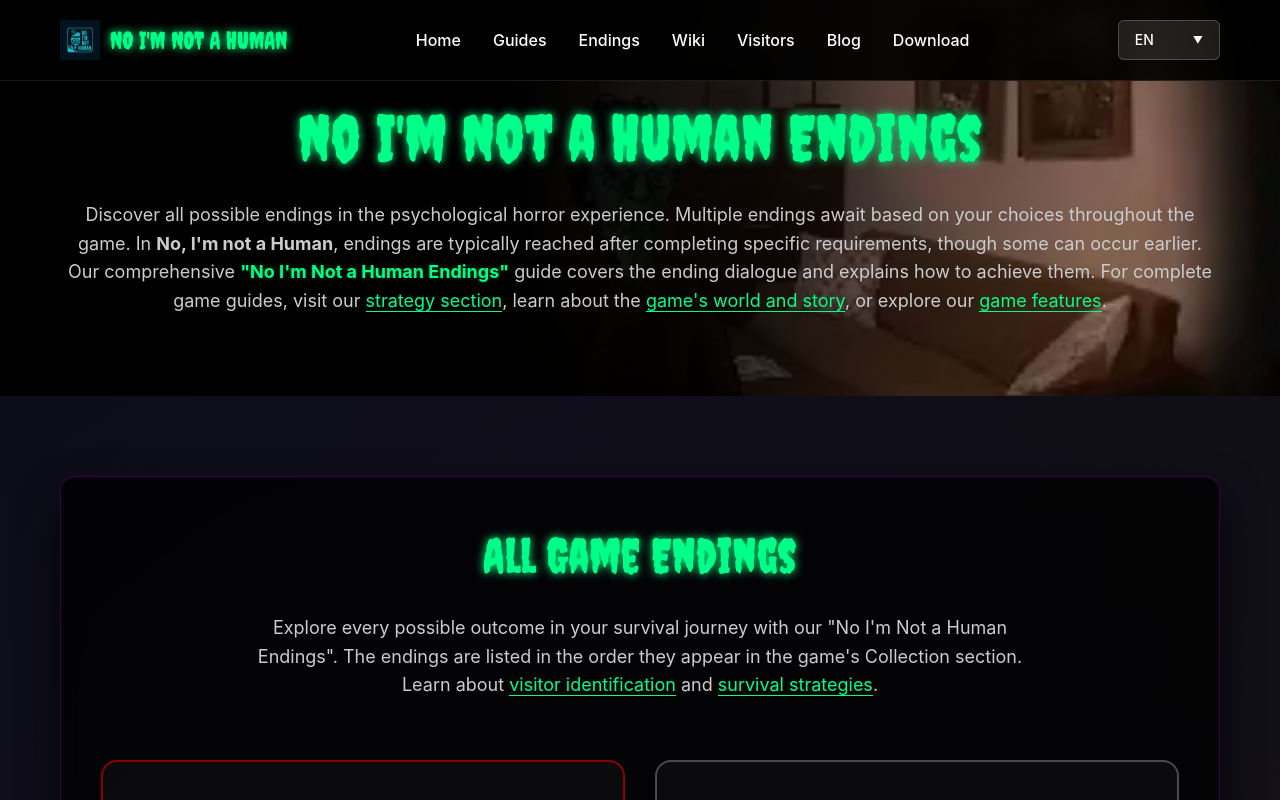
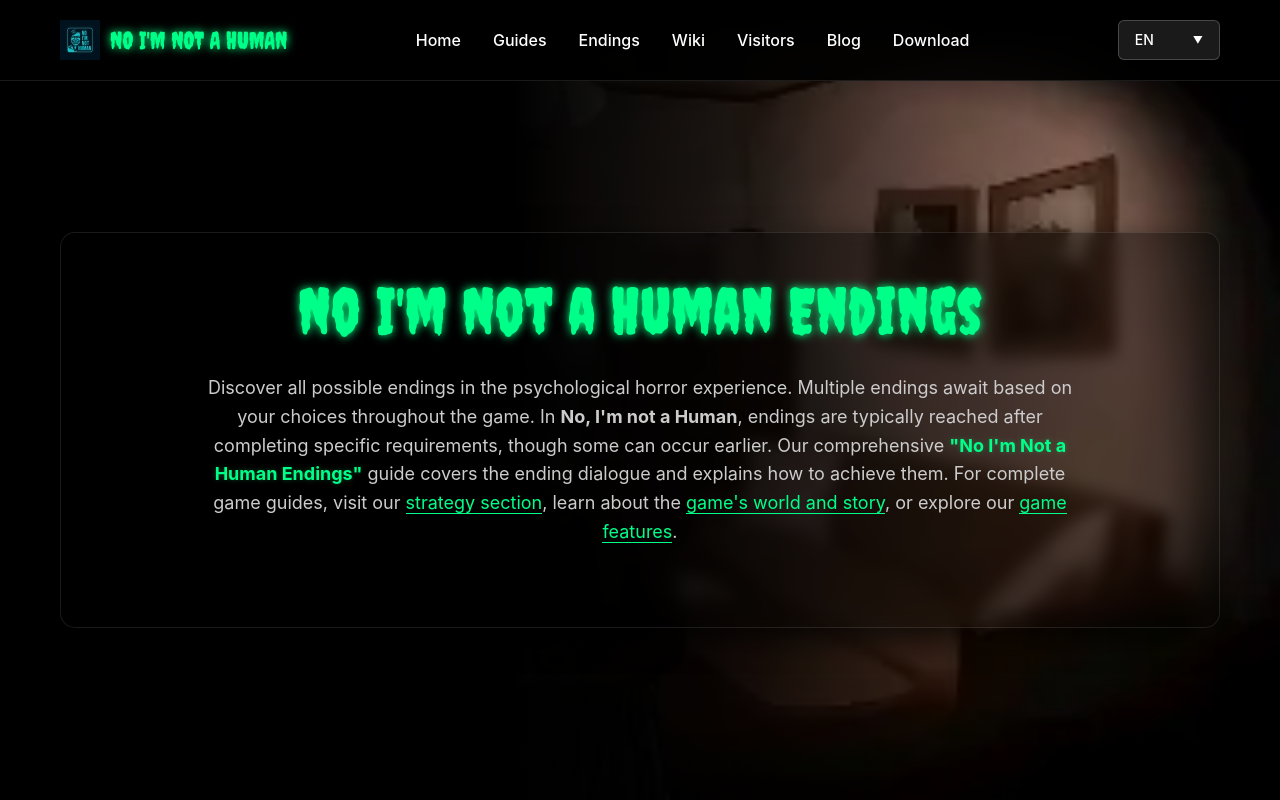
Before and after one commit to wanghuan072/no-im-not-a-human, a Vue app: page /endings in a window 1280 px wide. Shown: the top 800 px of the page. Built offline with nearby package versions, Linux system fonts and the light colour scheme.

Commit message:
优化-2

```diff
--- a/index.html
+++ b/index.html
@@ -42,6 +42,173 @@
   <link rel="alternate" hreflang="en" href="https://iamnotahuman.org/">
   <link rel="alternate" hreflang="x-default" href="https://iamnotahuman.org/">
 
+  <!-- 字体预加载优化 -->
+  <link rel="preload" href="https://fonts.googleapis.com/css2?family=Creepster&display=swap" as="style" onload="this.onload=null;this.rel='stylesheet'">
+  <noscript><link rel="stylesheet" href="https://fonts.googleapis.com/css2?family=Creepster&display=swap"></noscript>
+
+  <!-- 关键资源预加载 -->
+  <link rel="preload" href="/images/1.webp" as="image" fetchpriority="high">
+  <link rel="preload" href="/images/about-img.webp" as="image">
+
+  <!-- 关键CSS内联 - 减少首屏渲染阻塞 -->
+  <style>
+    /* 关键首屏样式 */
+    * {
+      margin: 0;
+      padding: 0;
+      box-sizing: border-box;
+    }
+
+    body {
+      font-family: 'Inter', -apple-system, BlinkMacSystemFont, 'Segoe UI', 'Roboto', sans-serif;
+      line-height: 1.6;
+      color: #fff;
+      background: #000;
+      overflow-x: hidden;
+      -webkit-font-smoothing: antialiased;
+      -moz-osx-font-smoothing: grayscale;
+    }
+
+    .container {
+      width: 100%;
+      max-width: 1200px;
+      margin: 0 auto;
+      padding: 0 20px;
+    }
+
+    .section {
+      position: relative;
+      background-attachment: fixed;
+      background-position: center center;
+      background-size: cover;
+      background-repeat: no-repeat;
+      overflow: hidden;
+      display: flex;
+      align-items: center;
+      justify-content: center;
+      padding: 80px 0;
+    }
+
+    .section.hero {
+      height: 100vh;
+      padding: 70px 0 0 0;
+    }
+
+    .hero-bg-image {
+      position: absolute;
+      top: 0;
+      left: 0;
+      width: 100%;
+      height: 100%;
+      object-fit: cover;
+      object-position: center center;
+      z-index: 1;
+    }
+
+    .hero-wrapper {
+      color: #fff;
+      background: rgba(0, 0, 0, 0.4);
+      backdrop-filter: blur(8px);
+      border-radius: 15px;
+      padding: 40px;
+      box-shadow: 0 10px 30px rgba(0, 0, 0, 0.7);
+      border: 1px solid rgba(255, 255, 255, 0.1);
+      text-align: center;
+      position: relative;
+      z-index: 3;
+    }
+
+    .hero-title {
+      font-size: 64px;
+      font-weight: bold;
+      margin-bottom: 24px;
+      color: white;
+      text-align: center;
+      position: relative;
+      z-index: 3;
+      line-height: 1.2;
+    }
+
+    .hero-title .highlight {
+      font-family: 'Creepster', cursive;
+      color: #00ff88;
+      text-shadow: 0 0 10px #00ff88;
+      font-weight: normal;
+    }
+
+    .hero-description {
+      margin-bottom: 40px;
+      text-align: center;
+      position: relative;
+      z-index: 3;
+    }
+
+    .hero-description p {
+      font-size: 18px;
+      line-height: 1.7;
+      color: #d1d5db;
+      max-width: 900px;
+      margin-left: auto;
+      margin-right: auto;
+    }
+
+    .hero-buttons {
+      display: flex;
+      gap: 20px;
+      justify-content: center;
+      position: relative;
+      z-index: 3;
+      margin-bottom: 40px;
+    }
+
+    .btn {
+      padding: 16px 32px;
+      border: none;
+      border-radius: 5px;
+      font-size: 18px;
+      font-weight: bold;
+      cursor: pointer;
+      transition: all 0.3s ease;
+      text-decoration: none;
+      display: inline-block;
+    }
+
+    .btn-primary {
+      background: #00ff41;
+      color: #000;
+      box-shadow: 0 0 15px rgba(0, 255, 65, 0.3);
+    }
+
+    .btn-secondary {
+      background: transparent;
+      color: #fff;
+      border: 2px solid #fff;
+    }
+
+    /* 响应式设计 */
+    @media (max-width: 768px) {
+      .hero-title {
+        font-size: 24px;
+        margin-bottom: 10px;
+      }
+
+      .hero-description p {
+        font-size: 14px;
+        line-height: 1.5;
+      }
+
+      .hero-buttons {
+        gap: 10px;
+        margin-bottom: 10px;
+      }
+
+      .btn {
+        padding: 10px 20px;
+        font-size: 12px;
+      }
+    }
+  </style>
+
   <!-- Google tag (gtag.js) -->
   <script async src="https://www.googletagmanager.com/gtag/js?id=G-VTL722V3EP"></script>
   <script>
@@ -58,15 +225,47 @@
   <!-- 广告联盟 -->
   <meta name="6a97888e-site-verification" content="49e1854012525e87136dd4052db68bb4">
 
+  <!-- 广告脚本延迟加载优化 -->
+  <script>
+    // 延迟加载广告脚本，避免阻塞关键渲染路径
+    function loadAdScript() {
+      if (document.readyState === 'complete') {
+        const script = document.createElement('script');
+        script.src = 'https://a.pemsrv.com/ad-provider.js';
+        script.async = true;
+        script.type = 'application/javascript';
+        document.head.appendChild(script);
+
+        script.onload = function() {
+          if (window.AdProvider) {
+            window.AdProvider.push({ "serve": {} });
+          }
+        };
+      }
+    }
+
+    // 在页面完全加载后执行
+    window.addEventListener('load', loadAdScript);
+
+    // 注册Service Worker进行缓存优化
+    if ('serviceWorker' in navigator) {
+      window.addEventListener('load', () => {
+        navigator.serviceWorker.register('/sw.js')
+          .then(registration => {
+            console.log('SW registered: ', registration);
+          })
+          .catch(registrationError => {
+            console.log('SW registration failed: ', registrationError);
+          });
+      });
+    }
+  </script>
+
   <!-- PC全插广告位 -->
-  <script async type="application/javascript" src="https://a.pemsrv.com/ad-provider.js"></script>
   <ins class="eas6a97888e35" data-zoneid="5750510"></ins>
-  <script>(AdProvider = window.AdProvider || []).push({ "serve": {} });</script>
 
   <!-- 移动全插广告 -->
-  <script async type="application/javascript" src="https://a.pemsrv.com/ad-provider.js"></script>
   <ins class="eas6a97888e33" data-zoneid="5750514"></ins>
-  <script>(AdProvider = window.AdProvider || []).push({ "serve": {} });</script>
 
 </head>
 
--- a/src/views/HomeView.vue
+++ b/src/views/HomeView.vue
@@ -4,6 +4,14 @@
 
         <!-- Hero Section -->
         <section class="section hero">
+            <!-- LCP图片优化 - 使用img标签替代背景图片 -->
+            <img src="/images/1.webp"
+                 alt="No I'm not a Human Game Background"
+                 class="hero-bg-image"
+                 fetchpriority="high"
+                 loading="eager"
+                 width="1920"
+                 height="1080">
             <div class="container">
                 <div class="hero-wrapper">
                     <!-- Hot Recommendation Banner -->
@@ -516,7 +524,7 @@ onMounted(() => {
     border: 1px solid rgba(255, 255, 255, 0.1);
     text-align: center;
     position: relative;
-    z-index: 2;
+    z-index: 3;
 }
 
 .section.about .about-wrapper {
@@ -977,12 +985,21 @@ onMounted(() => {
 }
 
 .section.hero {
-    background-image: url('/images/1.webp');
+    position: relative;
+    overflow: hidden;
+}
+
+/* LCP图片优化样式 */
+.hero-bg-image {
+    position: absolute;
+    top: 0;
+    left: 0;
+    width: 100%;
+    height: 100%;
+    object-fit: cover;
+    object-position: center center;
+    z-index: 1;
     background-attachment: fixed;
-    background-position: center center;
-    background-size: cover;
-    background-repeat: no-repeat;
-    contain: paint;
 }
 
 .section.video {
```
Also changed, not shown: public/sw.js (added, +91 -0 lines).
